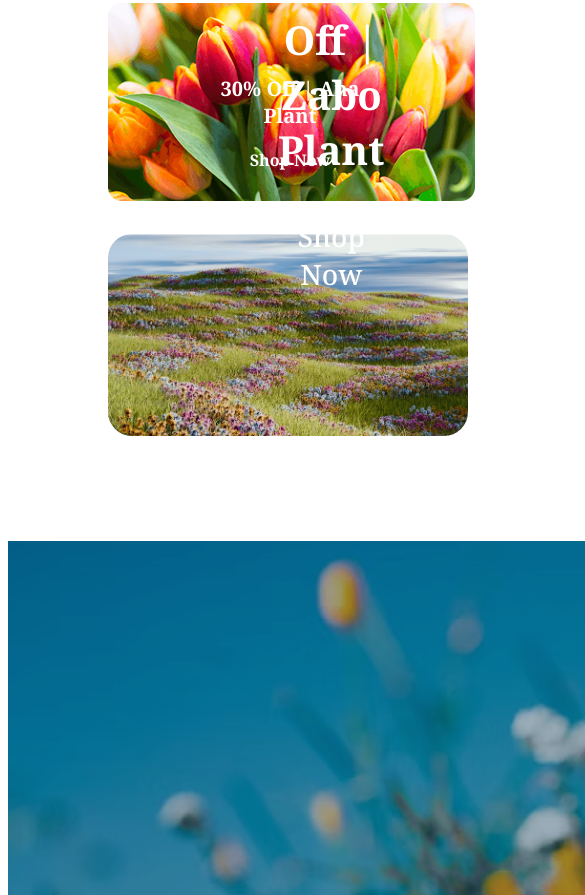
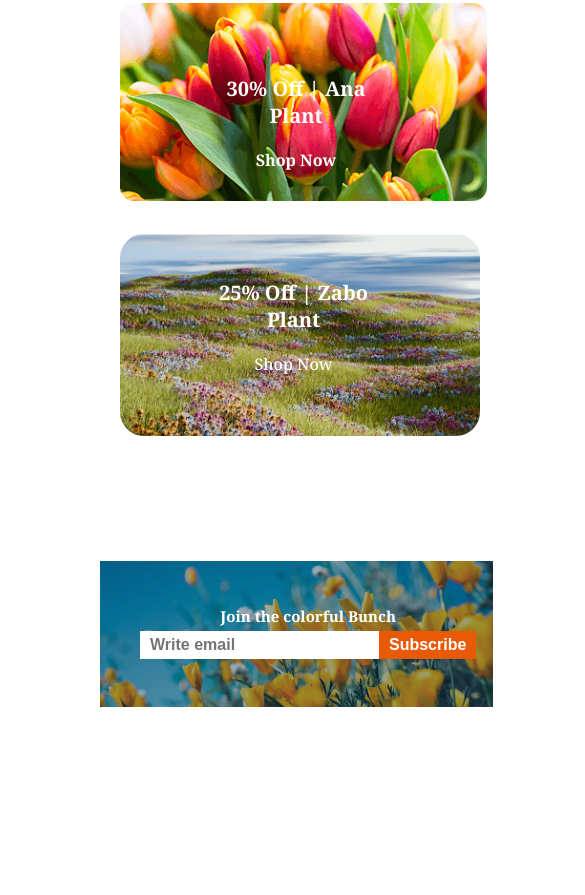
Before and after one commit to alviii934/alvis-garden, a plain HTML site: page index.html in a window 390 px wide. Shown: the part 5415-6310 px from the top of the page, 585 px wide, since content can reach past the window. After the commit the page ends 6226 px from the top, so only its background shows below. Drawn offline with Linux system fonts and the light colour scheme.

Commit message:
almost done without footer

```diff
--- a/index.html
+++ b/index.html
@@ -199,11 +199,15 @@
             </div>
         </section>
 
-        <!-- footer part 1 -->
+
+
+    </main>
+
+    <footer class="">
+                <!-- footer part 1 -->
         <section class="join">
-            <div class="yellow-flower"><img src="assets/news-letter-bg.png" alt=""></div>
-            <div class="from-item">
-
+            <div class="yellow-flower"><img class="y-flower" src="assets/news-letter-bg.png" alt=""></div>
+            <div class="form-item">
                 <div class="f-all-text">
                     <div class="f-head noto">Join the colorful Bunch</div>
                     <div class="mail-subs">
@@ -219,14 +223,7 @@
                 </div>
             </div>
 
-
         </section>
-
-
-    </main>
-
-    <footer class="bg">
-
     </footer>
 </body>
 
--- a/style.css
+++ b/style.css
@@ -13,6 +13,7 @@
     font-variation-settings:
         "wdth" 100;
 }
+
 
 /* shared styles */
 .secondary-text {
@@ -279,23 +280,29 @@ header {
 }
 
 /* main third part done  */
+.yellow-flower {
+    max-width: 1440px;
+    max-height: 533px;
+    margin: 100px auto;
+}
+
 .join {
-    max-width: 100%;
+    max-width: 1440px;
     margin: 100px auto 100px auto;
     position: relative;
 }
-.form-item{
-    position:absolute;
-    margin-top: 3300px;
 
+.form-item {
+    position: absolute;
+    margin-top: -430px;
+    margin-left: 430px;
 }
+
 .f-head {
-
-    flex-direction: column;
-    font-size: 50px;
+    /* font-size:3 rem; */
+    font-size: 48px;
     font-weight: 700;
     color: white;
-    /* padding: 150px auto; */
 }
 
 .mail-subs {
@@ -304,12 +311,6 @@ header {
     align-items: center;
     gap: 0px;
     margin-top: 23px;
-}
-
-footer {
-    padding: 130px 230px;
-    display: flex;
-    gap: 100px;
 }
 
 .emaill {
@@ -329,11 +330,15 @@ footer {
     font-size: 1rem;
     font-weight: 700;
     background-color: #E95A08;
+    border: none;
 }
 
 
 /* header  */
-@media only screen and (max-width: 430px) {
+@media only screen and (max-width: 470px) {
+    body {
+        margin-left: 20px;
+    }
 
     .link {
         display: none;
@@ -370,7 +375,7 @@ footer {
 }
 
 /* main first */
-@media only screen and (max-width: 430px) {
+@media only screen and (max-width: 470px) {
     .card-container {
         grid-template-columns: repeat(2, 1fr);
         gap: 10px;
@@ -383,7 +388,7 @@ footer {
 }
 
 /* main second */
-@media only screen and (max-width: 430px) {
+@media only screen and (max-width: 470px) {
     .badge {
         display: none;
     }
@@ -394,7 +399,7 @@ footer {
 }
 
 /* main third */
-@media only screen and (max-width: 430px) {
+@media only screen and (max-width: 470px) {
     .deals-img-portion {
         flex-direction: column;
         margin-left: 100px;
@@ -408,3 +413,75 @@ footer {
         max-width: 360px;
     }
 }
+
+/* main 4th /3 images part */
+@media only screen and (max-width: 470px) {
+    .offer-text {
+        text-align: center;
+        bottom: 20px;
+        left: 85px;
+    }
+
+    .big-offer {
+        font-size: 1.25rem;
+        color: #ffffff;
+    }
+
+    .shop-now2 {
+        color: #ffffff;
+        font-size: 1rem;
+        font-weight: 600px;
+    }
+
+    .offer-text {
+        margin-bottom: 30px;
+    }
+}
+
+/* footer part 1 */
+@media only screen and (max-width: 470px) {
+    .y-flower {
+        max-width: 393px;
+        max-height: 273px;
+        margin-left: 80px;
+        margin-top: auto;
+        margin-bottom: auto;
+    }
+
+    .join {
+        max-width: 393px;
+        max-height: 273px;
+        margin: 100px auto 100px auto;
+        position: relative;
+    }
+
+    .form-item {
+        margin-top: -205px;
+        margin-left: 120px;
+    }
+
+    .f-head {
+        text-align: center;
+        font-size: 15px;
+        color: white;
+    }
+
+    .mail-subs {
+        margin-top: 5px;
+    }
+
+    .emaill {
+        padding: 5px 10px;
+    }
+
+    .subscribes {
+        padding: 5px 10px;
+    }
+
+    /* .marginn{
+        margin-left: -30px;
+    }
+     *body{
+        margin-left: 50px;
+     } */
+}
```
